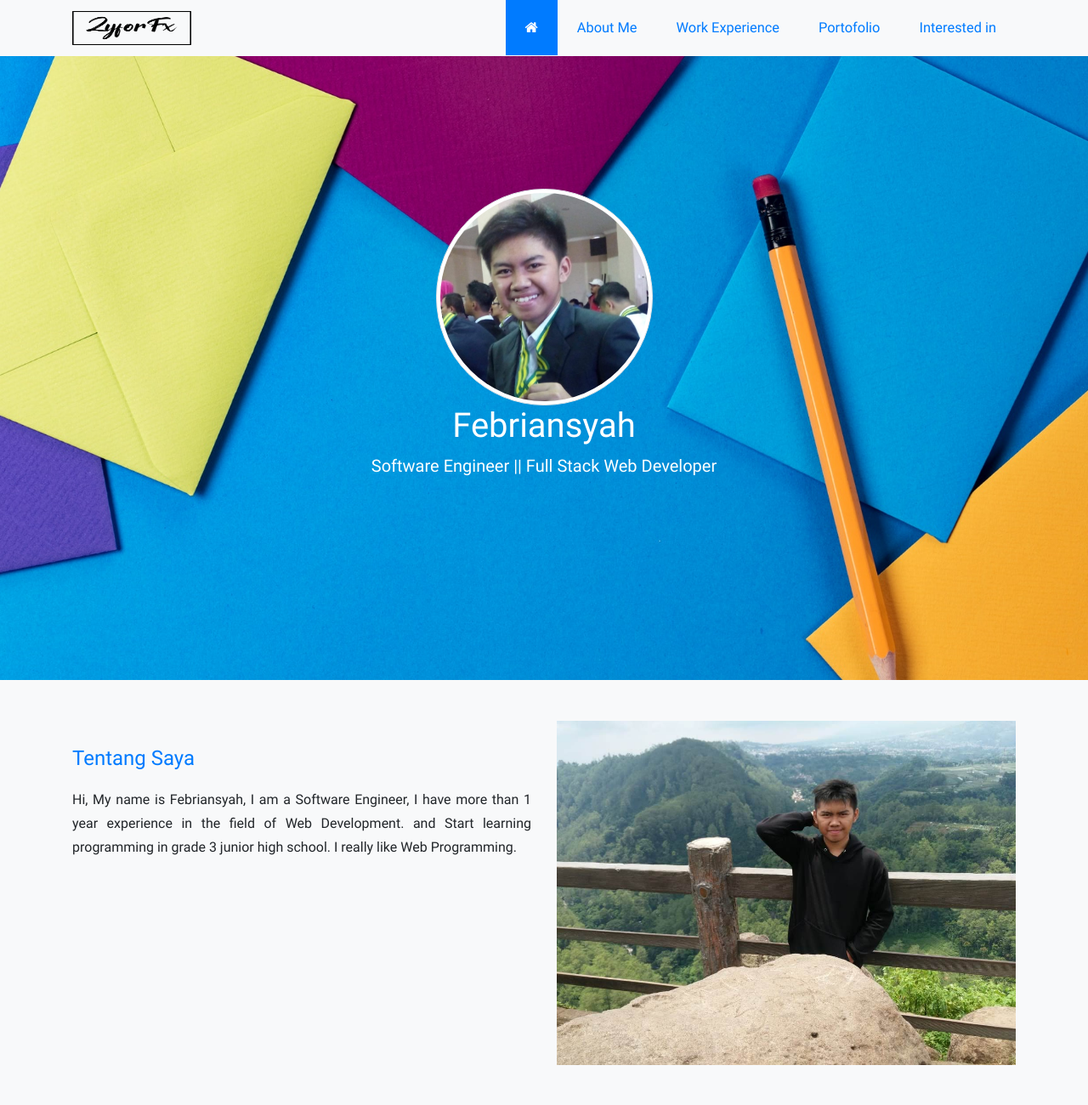
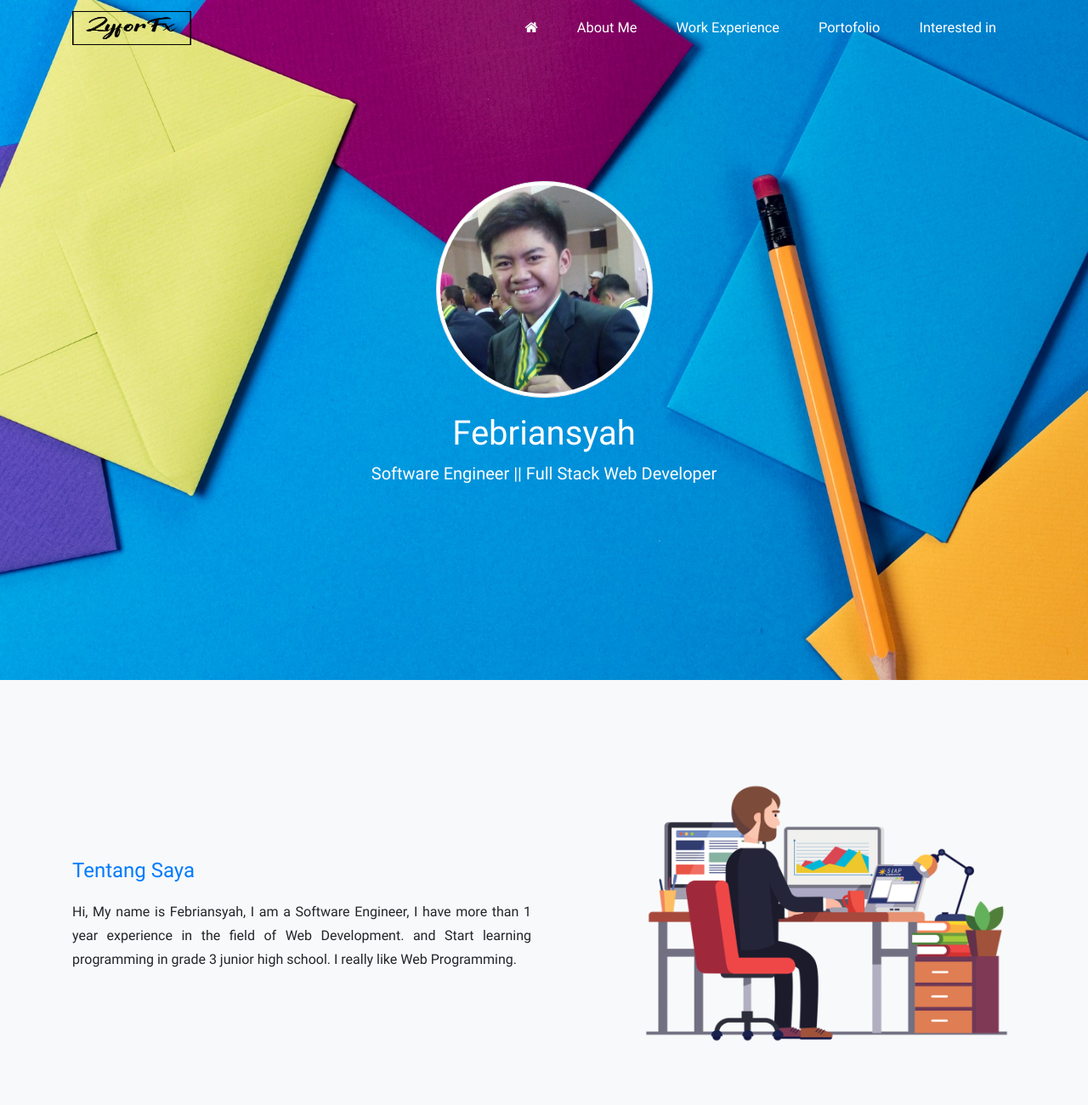
Before and after one commit to zyfor90/zyfor90.github.io, a plain HTML site: page index.html in a window 1280 px wide. Shown: the top 1300 px of the page at 85% size. Drawn offline with Linux system fonts and the light colour scheme.

Commit message:
Website Adjustment

```diff
--- a/assets/css/style.css
+++ b/assets/css/style.css
@@ -32,6 +32,7 @@
 body{
   font-size: 12px;
 }
+
 /*NAVBAR*/
 .nav-item a{
   font-size: 16.4px;
@@ -39,22 +40,21 @@ body{
   text-decoration: none;
   transition: color, 0.7s ease-in-out;
 }
-.nav-item a:hover{
+/* .nav-item a:hover{
   color: #fff;
-}
+} */
 .menu-active{
   padding: 23px;
   line-height: 50px;
   background: #007bff;
-  color: #fff;
+  color: #fff !important;
 }
+
 .zyfor-menu{
   padding: 23px;
   line-height: 50px;
   transition: background, 1.8s;
-}
-.zyfor-menu:hover{
-  background: #007bff;
+  color: #fff;
 }
 /*SKILL PAGE*/
 .skill{
--- a/index.html
+++ b/index.html
@@ -4,7 +4,7 @@
 		<meta charset="utf-8">
 		<meta name="viewport" content="width=device-width, initial-scale=1.0">
 		<title>ZyforFx</title>
-		<link rel="stylesheet" href="assets/css/bootstrap.min.css">
+		<link rel="stylesheet" href="assets/css/bootstrap.css">
 		<link rel="stylesheet" href="assets/css/style.css">
     	<link rel="stylesheet" href="https://maxcdn.bootstrapcdn.com/font-awesome/4.7.0/css/font-awesome.min.css">
 		<link rel="icon" type="image/png" sizes="96x96" href="assets/website_logo/favicon.png">
@@ -12,12 +12,42 @@
 		.ls-1{
 			line-height: 28px;
 		}
+		.text-custom{
+			color: #007bff;
+		}
+		/* .zyfor-menu:hover{
+			color: #007bff !important;
+		}
+		.menu-active:hover{
+		color: #fff !important;
+		} */
+		.navbar-light, .bg-light, .bg-transparent, .text-custom{
+			-webkit-transition: all 0.5s ease;
+			-moz-transition: all 0.5s ease;
+			-o-transition: all 0.5s ease;
+			transition: all 0.5s ease;
+		}
 		</style>
 	</head>
 	<body>
 
+			<!-- <nav id="navbar_top" class="navbar navbar-expand-lg navbar-dark">
+					<div class="container">
+					  <a class="navbar-brand" href="#">Navbar</a>
+					  <button class="navbar-toggler" type="button" data-toggle="collapse" data-target="#main_nav" aria-expanded="false" aria-label="Toggle navigation">
+						<span class="navbar-toggler-icon"></span>
+					  </button>
+					  <div class="collapse navbar-collapse" id="main_nav">
+						<ul class="navbar-nav ml-auto">
+						  <li class="nav-item"><a class="nav-link" href="#"> Menu item </a></li>
+						  <li class="nav-item"><a class="nav-link" href="#"> Menu item </a></li>
+						</ul>
+					  </div>
+					</div>
+					</nav> -->
+
 			<!-- Navigation -->
-			<nav class="navbar navbar-expand-lg navbar-light bg-light fixed-top">
+			<nav id="navbar_top" class="navbar navbar-expand-lg navbar-light fixed-top bg-transparent">
 			  <div class="container">
 					<a class="" href="index.html"><img src="assets/website_logo/zyfor-dark.png" width="140px" height="40px" alt=""></a>
 			    <button class="navbar-toggler" type="button" data-toggle="collapse" data-target="#navbarResponsive" aria-controls="navbarResponsive" aria-expanded="false" aria-label="Toggle navigation">
@@ -26,38 +56,36 @@
 			    <div class="collapse navbar-collapse" id="navbarResponsive">
 			      <ul class="navbar-nav ml-auto ">
 					<li class="nav-item">
-						<a class="menu-active zyfor-menu page-scroll" href="#home"><i class="fa fa-home"></i></a>
+						<a class="zyfor-menu page-scroll" href="#home"><i class="fa fa-home"></i></a>
 					</li>
 					<li class="nav-item">
 			          <a class="zyfor-menu page-scroll" href="#about">About Me</a>
 			        </li>
 			        <li class="nav-item">
-			          <a class=" zyfor-menu page-scroll"  href="#work">Work Experience</a>
+			          <a class="zyfor-menu page-scroll"  href="#work">Work Experience</a>
 			        </li>
 			        <li class="nav-item">
-						<a class=" zyfor-menu page-scroll"  href="#karya">Portofolio</a>
+						<a class="zyfor-menu page-scroll"  href="#karya">Portofolio</a>
 			        </li>
 					<li class="nav-item">
-						<a class=" zyfor-menu page-scroll" href="#skill">Interested in</a>
+						<a class="zyfor-menu page-scroll" href="#skill">Interested in</a>
 					</li>
-							<!-- <li class="nav-item">
-			          <a class=" zyfor-menu page-scroll" href="#contact">Contact</a>
-			        </li> -->
 			      </ul>
 			    </div>
 			  </div>
 			</nav>
-
 			<!-- End Navigation -->
 
 	<!-- Carousel-->
+	<!-- <div  id="home" style="margin-top:60px"> -->
 	<div  id="home">
 		<header class="masthead shadow">
 		  <div class="container h-100">
 		    <div class="row h-100 align-items-center">
 		      <div class="col-12 text-center">
 		        <img src="assets/website_logo/homescreen.jpg" class="img img-thumbnail rounded-circle img-responsive img-center" style="width:255px; height:255px;" alt="">
-		        <h1 class="font-weight-light"><strong>Febriansyah</strong></h1>
+				<br><br>
+				<h1 class="font-weight-light"><strong>Febriansyah</strong></h1>
 		        <p class="lead" style="font-family:verdana"><b>Software Engineer || Full Stack Web Developer</b></p>
 		      </div>
 		    </div>
@@ -140,7 +168,8 @@
 									</div>
 								</div>
 							</div> -->
-							<div class="col-lg-6">
+							<div class="col-lg-6 pt-5 mt-5">
+								<br><br>
 								<h4 class="padding" style="font-size: 24px;">
 									Tentang Saya
 								</h4>
@@ -150,8 +179,8 @@
 									</div>
 								</div>
 							</div>
-							<div class="col-lg-6">
-								<img src="assets/website_logo/febri.jpeg" class="img-fluid" alt="Febri">
+							<div class="col-lg-5 offset-1">
+								<img src="assets/website_logo/programmer3.png" class="img-fluid" alt="Febri">
 							</div>
 						</div>
 					</div>
@@ -433,16 +462,34 @@
 		<script type="text/javascript" src="assets/js/bootstrap.min.js"></script>
 		<script type="text/javascript" src="assets/js/style.js"></script>
 		<script>
+		// $(function () {
+		// 	$('[data-toggle="tooltip"]').tooltip()
+		// })
+				console.log($(this).scrollTop());
 		$(function() {
 			$(document).on('click', '.zyfor-menu', function () {
 				$('.zyfor-menu').removeClass('menu-active')
 				$(this).addClass('menu-active');
 			});
 		});
+		if ($(window).width() > 992) {
+			$(window).scroll(function(){
+				if ($(this).scrollTop() > 100) {
+					$('#navbar_top').removeClass('bg-transparent').addClass("navbar-light bg-light");
+					$('.zyfor-menu').addClass('text-custom');
+				}
 
-		$(function () {
-			$('[data-toggle="tooltip"]').tooltip()
-		})
+				if($(this).scrollTop() <= 0){
+					$('#navbar_top').addClass('bg-transparent').removeClass("navbar-light bg-light");
+					$('.zyfor-menu').removeClass('text-custom menu-active');
+				}
+
+				if($(this).scrollTop() >= 1 && $(this).scrollTop() <= 100){
+					$('#navbar_top').addClass('bg-transparent').removeClass("navbar-light bg-light");
+					$('.zyfor-menu').removeClass('text-custom');
+				}
+			});
+		} // end if
 		</script>
 
 	</html>
```
Also changed, not shown: assets/css/bootstrap.css, assets/website_logo/bg.png (added), assets/website_logo/cloud.png (added), assets/website_logo/programmer.png (added), assets/website_logo/programmer2.png (added), assets/website_logo/programmer3.png (added), assets/website_logo/tecnology.png (added).
